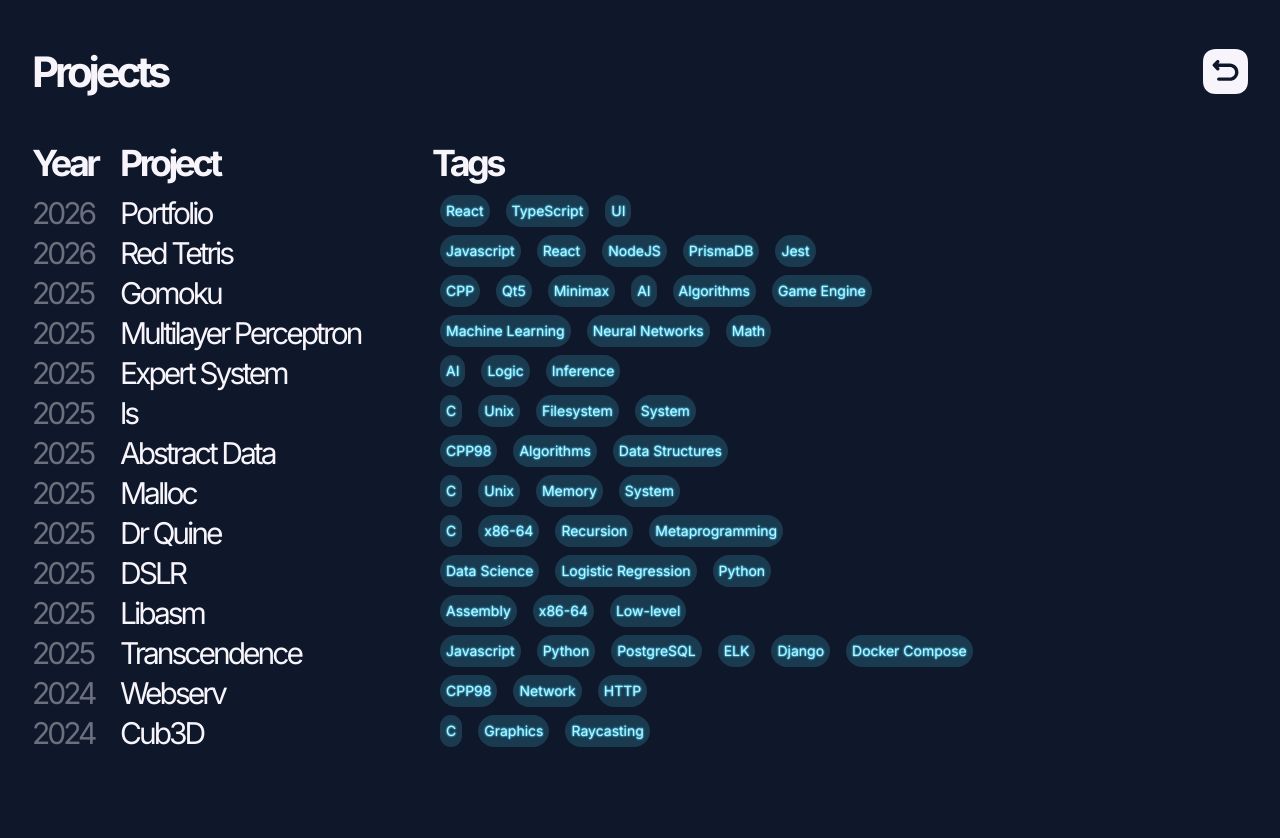
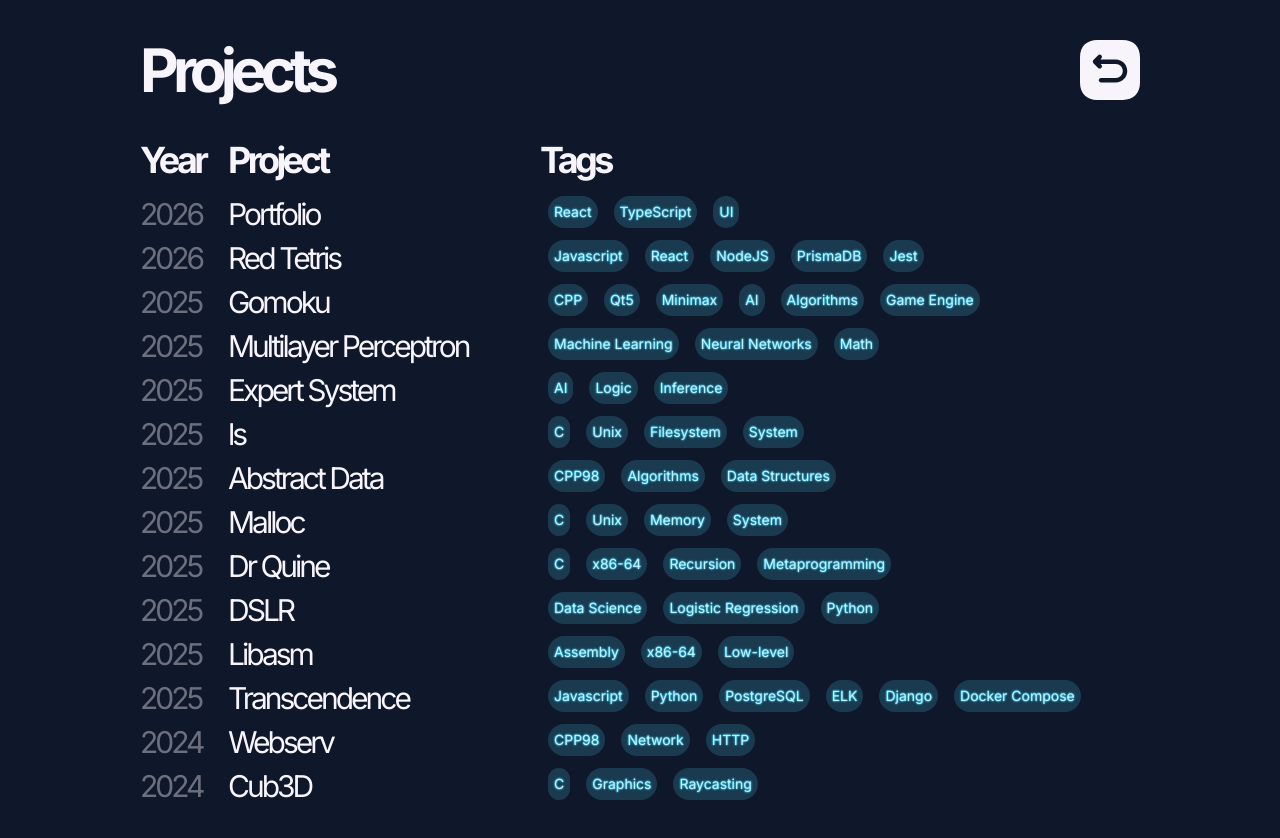
Before and after one commit to neutrou/portfolio, a Next.js app: page /projects in a window 1280 px wide. Shown: the top 838 px of the page. Before the commit the page ends 800 px from the top, so only its background shows below. Built offline with nearby package versions, Linux system fonts and the light colour scheme.

Commit message:
/projects improved

```diff
--- a/app/components/ProjectCard.tsx
+++ b/app/components/ProjectCard.tsx
@@ -17,7 +17,7 @@ export default function ProjectCard(props: ProjectCardProps) {
   return (
     <Link href={`projects/${project.slug}`} className="flex flex-col gap-2.5">
       <h1 className="project-title">{project.title}</h1>
-      <p className="text-text-secondary text-base">{project.description}</p>
+      <p className="text-text-secondary text-base md:text-lg">{project.description}</p>
       <div className="flex flex-row gap-2.5 flex-wrap">
         {project.tags.map((tag) => {
           return (<Tag key={tag}>{tag}</Tag>);
--- a/app/components/Tag.tsx
+++ b/app/components/Tag.tsx
@@ -6,7 +6,7 @@ type Props = {
 
 export default function Tag(props: Props) {
   return (
-    <div className="size-fit bg-tag-bg text-xs text-tag-text p-1.5 rounded-[20px] tag-glow tracking-normal md:text-sm">
+    <div className="size-fit bg-tag-bg text-xs text-tag-text p-1.5 rounded-[20px] tag-glow tracking-normal lg:text-sm">
       {props.children}
     </div>
   );
--- a/app/components/Title.tsx
+++ b/app/components/Title.tsx
@@ -2,6 +2,7 @@
 
 import { useRouter } from "next/navigation";
 import Icon from "./Icon"
+import { useIsLg } from "../utils/useIsLg";
 
 type Props = {
   title: string;
@@ -9,12 +10,14 @@ type Props = {
 
 export default function Title(props: Props) {
   const router = useRouter();
+  const lg = useIsLg();
+  const size = lg ? 60 : 45;
 
   return (
     <div className="w-full flex flex-row justify-between items-center">
-      <h1 className="tracking-tightest text-[42px] font-bold text-text-primary">{props.title}</h1>
+      <h1 className="tracking-tightest text-[42px] font-bold text-text-primary lg:text-6xl">{props.title}</h1>
       <div onClick={() => {router.back()}}>
-        <Icon url="arrow" height={45} width={45}/>
+        <Icon url="arrow" height={size} width={size}/>
       </div>
     </div>
   )
--- a/app/globals.css
+++ b/app/globals.css
@@ -31,6 +31,7 @@
 @media (min-width: 768px) {
 	:root {
 		--page-padding-x: 2rem;
+		--project-title-size: 1.5rem;
 	}
 }
 
--- a/app/page.tsx
+++ b/app/page.tsx
@@ -11,11 +11,11 @@ export default function Home() {
       <div className="flex flex-col gap-10 page-padding md:flex-row md:gap-0 lg:max-w-[90%]">
         {/* DESCRIPTION */}
         <div className="md:min-w-[50%]">
-          <div className="flex flex-col gap-2.5 md:h-[83vh] md:justify-between md:fixed">
+          <div className="flex flex-col gap-2.5 md:h-[88%] md:justify-between md:fixed">
             <div className="flex flex-col gap-1.25">
               <h1 className="title">Victor Algranti</h1>
               <h2 className="subtitle">Software Engineer</h2>
-              <p className="default max-w-80 lg:max-w-110">I build software and solutions to complex problems, not big sentences to describe myself.</p>
+              <p className="default max-w-80 lg:max-w-110">I build software and solutions to complex problems.</p>
             </div>
             <div className="flex flex-row gap-4 md:justify-center">
               <Icon url={"github"} width={35} height={35}/>
--- a/app/projects/[slug]/components/Carousel.tsx
+++ b/app/projects/[slug]/components/Carousel.tsx
@@ -49,10 +49,10 @@ const EmblaCarousel = (props: PropType) => {
           </div>
         </div>
         <div className="embla__controls">
-          <div className="embla__buttons">
+          {/* <div className="embla__buttons">
             <PrevButton onClick={onPrevButtonClick} disabled={prevBtnDisabled} />
             <NextButton onClick={onNextButtonClick} disabled={nextBtnDisabled} />
-          </div>
+          </div> */}
           <div className="embla__progress">
             <div className="embla__progress__bar" ref={progressNode} />
           </div>
--- a/app/projects/[slug]/components/CarouselArrows.tsx
+++ b/app/projects/[slug]/components/CarouselArrows.tsx
@@ -38,7 +38,9 @@ export const usePrevNextButtons = (
     if (!emblaApi) return
 
     onSelect(emblaApi)
-    emblaApi.on('reinit', onSelect).on('select', onSelect)
+
+    emblaApi.on('select', onSelect)
+    emblaApi.on('reinit' as any, onSelect)
   }, [emblaApi, onSelect])
 
   return {
--- a/app/projects/[slug]/components/CarouselAutoplay.tsx
+++ b/app/projects/[slug]/components/CarouselAutoplay.tsx
@@ -36,10 +36,11 @@ export const useAutoplay = (
     if (!autoplay) return
 
     setAutoplayIsPlaying(autoplay.isPlaying())
+
     emblaApi
       .on('autoplay:play', () => setAutoplayIsPlaying(true))
       .on('autoplay:stop', () => setAutoplayIsPlaying(false))
-      .on('reinit', () => setAutoplayIsPlaying(autoplay.isPlaying()))
+      .on('reinit' as any, () => setAutoplayIsPlaying(autoplay.isPlaying()))
   }, [emblaApi])
 
   return {
--- a/app/projects/[slug]/components/carousel.module.css
+++ b/app/projects/[slug]/components/carousel.module.css
@@ -33,9 +33,8 @@
   padding: 0.1rem;
 }
 .carousel :global(.embla__controls) {
-  display: grid;
-  grid-template-columns: auto 1fr;
-  justify-content: space-between;
+  display: flex;
+  justify-content: space-around;
   gap: 1.2rem;
   margin-top: 1.8rem;
   padding-right: 0.3rem;
--- a/app/projects/page.tsx
+++ b/app/projects/page.tsx
@@ -8,23 +8,23 @@ export default function ProjectsPage() {
   sortedProjects.sort((a, b) => {return b.completionDay.valueOf() - a.completionDay.valueOf()});
 
   return (
-    <div className="w-full h-fit page-padding">
-      <div className="flex flex-col gap-10">
+    <div className="w-full h-fit page-padding flex justify-center">
+      <div className="flex flex-col gap-10 size-fit">
         {/*DESCRIPTION*/}
         <div className="flex flex-col">
           <Title title={"Projects"}/>
         </div>
         {/*CONTENT*/}
         <div>
-          <div className="flex-1 flex flex-col">
-              <div className="w-full flex flex-row tracking-tightest text-3xl font-bold text-text-primary text-left pb-2.5 md:text-4xl">
-                <span className="min-w-14 pr-2 md:min-w-20">
+          <div className="flex flex-col w-fit lg:gap-1">
+              <div className="w-full flex flex-row tracking-tightest text-3xl font-bold text-text-primary text-left pb-2.5 lg:text-4xl">
+                <span className="min-w-14 pr-2 lg:min-w-20">
                   Year
                 </span>
-                <span className="min-w-60 pr-2 pl-2 md:min-w-80">
+                <span className="min-w-54 pr-2 pl-2 lg:min-w-80">
                   Project
                 </span>
-                <span className="hidden md:flex md:w-full">
+                <span className="hidden md:flex md:min-w-125 lg:min-w-150">
                   Tags
                 </span>
               </div>
@@ -34,15 +34,15 @@ export default function ProjectsPage() {
                     <Link
                       href={`/projects/${element.slug}`}
                       key={index}
-                      className="flex flex-row tracking-tightest text-left text-2xl pt-0.5 pb-0.5 md:text-3xl"
+                      className="flex flex-row tracking-tightest text-left text-2xl pt-0.5 pb-0.5 lg:text-3xl"
                     >
-                      <span className="min-w-14 text-text-secondary font-normal pr-2 md:min-w-20">
+                      <span className="min-w-14 text-text-secondary font-normal pr-2 lg:min-w-20">
                         {element.completionDay.getFullYear()}
                       </span>
-                      <span className="min-w-60 text-text-primary font-normal pr-2 pl-2 md:min-w-80">
+                      <span className="min-w-54 text-text-primary font-normal pr-2 pl-2 lg:min-w-80">
                         {element.title}
                       </span>
-                      <span className="hidden text-text-primary font-normal pr-2 pl-2 md:w-full md:flex flex-row gap-4">
+                      <span className="hidden text-text-primary font-normal pr-2 pl-2 md:w-125 md:flex lg:min-w-150 flex-row gap-4">
                         {element.tags.map((ele, i) => {
                           return <Tag key={i}>{ele}</Tag>
                         })}
--- /dev/null
+++ b/app/utils/useIsLg.tsx
@@ -0,0 +1,17 @@
+import { useEffect, useState } from "react";
+
+export function useIsLg() {
+  const [isLg, setIsLg] = useState(false);
+
+  useEffect(() => {
+    const media = window.matchMedia("(min-width: 1024px)");
+
+    const update = () => setIsLg(media.matches);
+    update();
+
+    media.addEventListener("change", update);
+    return () => media.removeEventListener("change", update);
+  }, []);
+
+  return isLg;
+}
```
Also changed, not shown: app/projects/[slug]/components/ProjectClient.tsx (+1 -18 lines).
